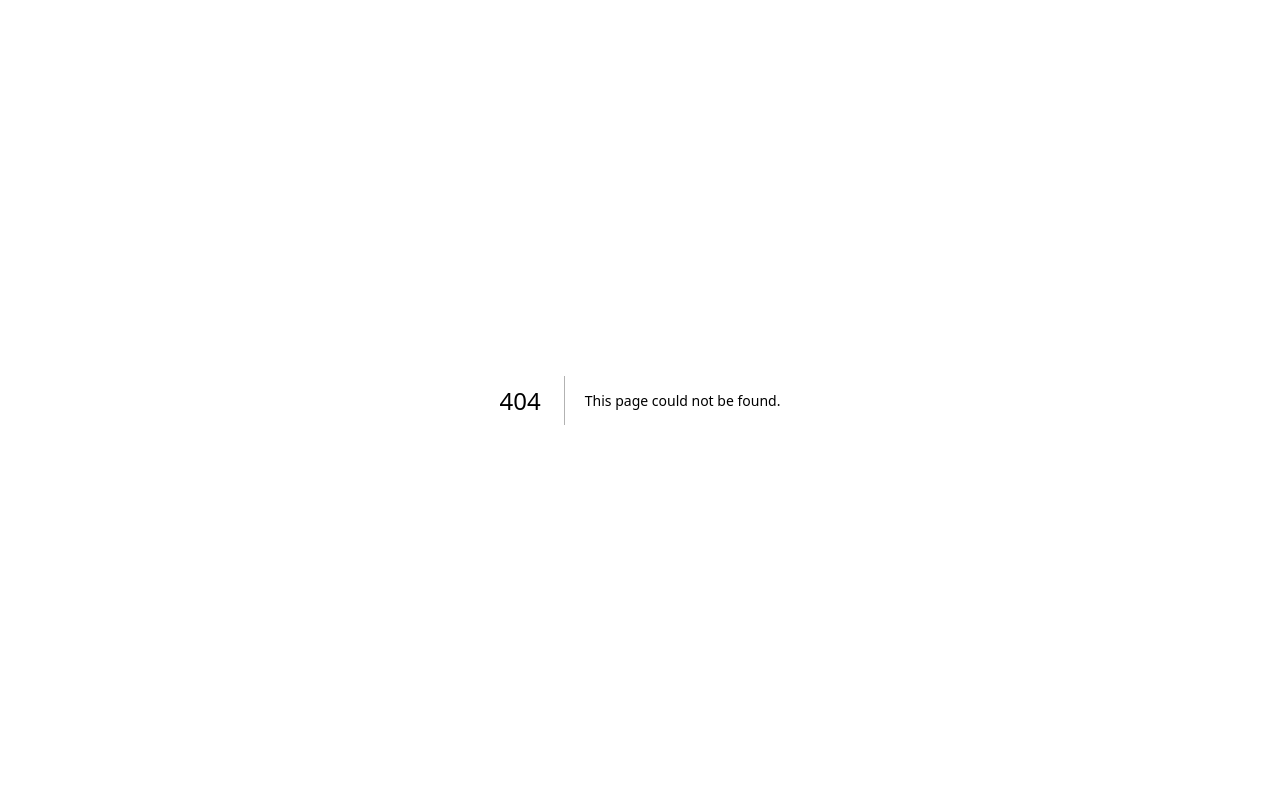
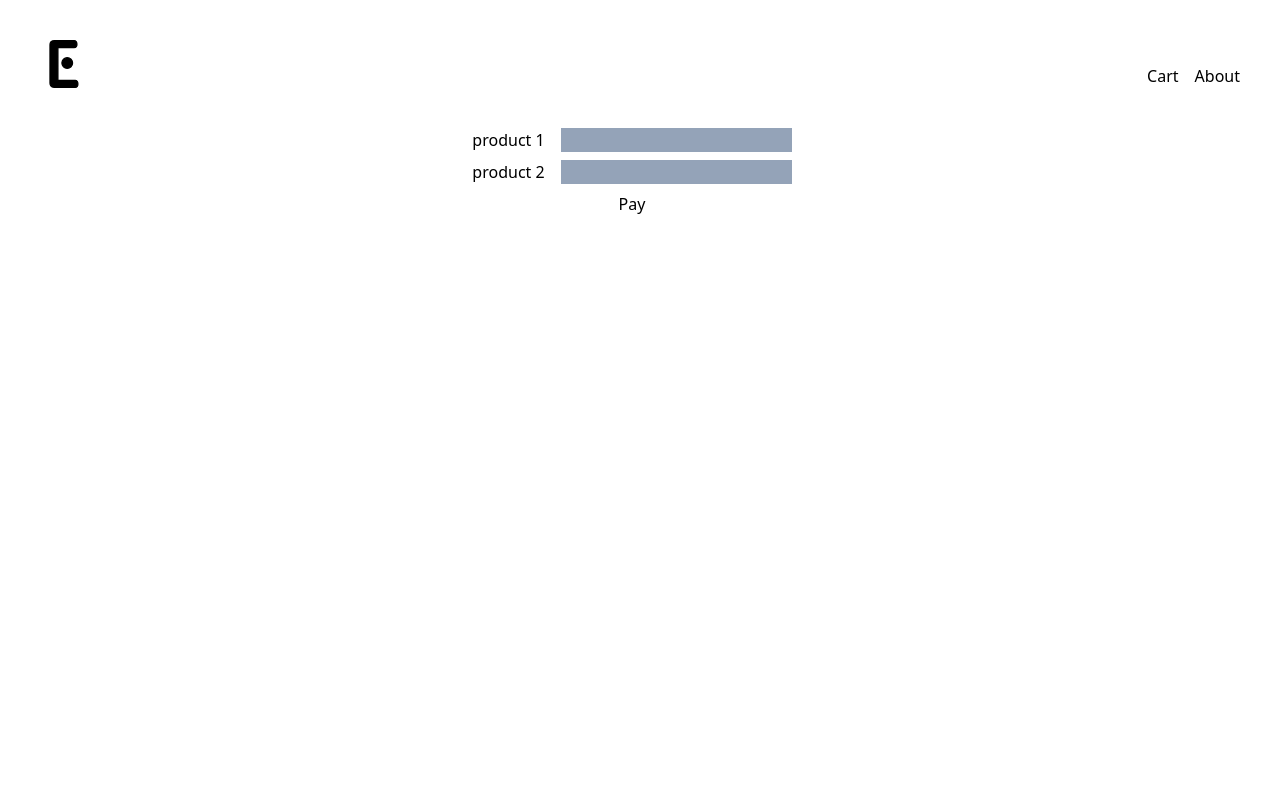
Before and after one commit to TSHOGX/eCommerce, a Next.js app: page /purchase in a window 1280 px wide. Before the commit this address had no page. Shown: the top 800 px of the page. Built offline with nearby package versions, Linux system fonts and the light colour scheme.

Commit message:
simple header & routers

```diff
--- /dev/null
+++ b/app/about/page.tsx
@@ -0,0 +1,7 @@
+export default function About() {
+  return (
+    <main className="flex min-h-screen flex-col items-center justify-between p-24">
+      hello, about
+    </main>
+  );
+}
--- a/app/layout.tsx
+++ b/app/layout.tsx
@@ -2,6 +2,7 @@ import "./globals.css";
 import type { Metadata } from "next";
 import { ReactNode, Suspense } from "react";
 import Footer from "@/components/layout/footer";
+import Header from "@/components/layout/header";
 
 export const metadata: Metadata = {
   title: "eCommerce",
@@ -12,6 +13,7 @@ export default function RootLayout({ children }: { children: ReactNode }) {
   return (
     <html lang="en">
       <body className="">
+        <Header />
         <Suspense>
           <main>{children}</main>
         </Suspense>
--- /dev/null
+++ b/app/purchase/confirmation/page.tsx
@@ -0,0 +1,8 @@
+export default function Confirmation() {
+  return (
+    <main className="flex min-h-screen flex-col items-center">
+      <div>/purchase/confirmation</div>
+      <div>display confirm# & greetings along with order details</div>
+    </main>
+  );
+}
--- /dev/null
+++ b/app/purchase/page.tsx
@@ -0,0 +1,59 @@
+// list of items. Item contains name, price, and quantity fields
+// Validate and Save user selected items for purchase
+"use client";
+
+import { useState } from "react";
+import { useRouter } from "next/navigation";
+
+export default function Purchase() {
+  const router = useRouter();
+
+  const [order, setOrder] = useState({
+    buyQuantity: [0, 0, 0, 0, 0],
+    credit_card_number: "",
+    expir_date: "",
+    cvvCode: "",
+    car_holder_name: "",
+    address_1: "",
+    address_2: "",
+    city: "",
+    state: "",
+    zip: "",
+  });
+
+  const handleSubmit = (e: React.SyntheticEvent) => {
+    e.preventDefault();
+    console.log(order.buyQuantity);
+    router.push("/purchase/paymentEntry");
+  };
+
+  return (
+    <main className="flex min-h-screen flex-col items-center">
+      <form className=" flex flex-col gap-2" onSubmit={handleSubmit}>
+        <div>
+          <label htmlFor="">product 1</label>
+          <input
+            className=" bg-slate-400 mx-4 text-white"
+            type="number"
+            required
+            onChange={(e) => {
+              order.buyQuantity[0] = parseInt(e.target.value);
+            }}
+          />
+        </div>
+        <div>
+          <label htmlFor="">product 2</label>
+          <input
+            className=" bg-slate-400 mx-4 text-white"
+            type="number"
+            required
+            onChange={(e) => {
+              order.buyQuantity[1] = parseInt(e.target.value);
+            }}
+          />
+        </div>
+        <button className=" hover:bg-slate-400 mr-4">Pay</button>
+      </form>
+    </main>
+  );
+}
--- /dev/null
+++ b/app/purchase/paymentEntry/page.tsx
@@ -0,0 +1,11 @@
+export default function PaymentEntry() {
+  return (
+    <main className="flex min-h-screen flex-col items-center">
+      <div>/purchase/paymentEntry</div>
+      <div>
+        credit card number, expiration date, cvvCode, and card holder name
+      </div>
+      <div>Validate and store payment information</div>
+    </main>
+  );
+}
--- /dev/null
+++ b/app/purchase/shippingEntry/page.tsx
@@ -0,0 +1,11 @@
+export default function ShippingEntry() {
+  return (
+    <main className="flex min-h-screen flex-col items-center">
+      <div>/purchase/shippingEntry</div>
+      <div>
+        name, addressLine1, addressLine2, city, state, and zip as properties.
+      </div>
+      <div>Validate and store shipping information</div>
+    </main>
+  );
+}
--- /dev/null
+++ b/app/purchase/viewOrder/page.tsx
@@ -0,0 +1,8 @@
+export default function ViewOrder() {
+  return (
+    <main className="flex min-h-screen flex-col items-center">
+      <div>/purchase/viewOrder</div>
+      <div>Validate and store order confirmed by the user</div>
+    </main>
+  );
+}
--- a/components/icons/location.tsx
+++ b/components/icons/location.tsx
@@ -11,9 +11,9 @@ export default function LocationIcon(props: React.ComponentProps<"svg">) {
     >
       <path
         fill="white"
-        fill-rule="evenodd"
+        fillRule="evenodd"
         d="M4.5 9.001a7.5 7.5 0 1115 0c0 1.205-.385 2.576-.934 3.928-.555 1.364-1.302 2.767-2.08 4.055a39.918 39.918 0 01-2.307 3.405c-.688.905-1.316 1.632-1.711 1.947a.75.75 0 01-.936 0c-.395-.315-1.023-1.042-1.711-1.947a39.916 39.916 0 01-2.306-3.405c-.78-1.288-1.526-2.691-2.08-4.056-.55-1.351-.935-2.722-.935-3.927zM12 12.25a3.25 3.25 0 100-6.5 3.25 3.25 0 000 6.5z"
-        clip-rule="evenodd"
+        clipRule="evenodd"
       ></path>
     </svg>
   );
--- /dev/null
+++ b/components/icons/logo.tsx
@@ -0,0 +1,20 @@
+export default function Logo(props: React.ComponentProps<"svg">) {
+  return (
+    <svg
+      viewBox="0 0 266 436"
+      role="img"
+      width="48px"
+      height="48px"
+      fill="none"
+      aria-hidden="true"
+      focusable="false"
+    >
+      <path
+        d="M13.275 17.4042L13.2669 17.4156L13.2589 17.4271C8.09263 24.8189 5.5 33.1399 5.5 42.2322V393.074C5.5 402.165 8.09119 410.535 13.2278 418.042C19.2689 426.871 30.2665 430.326 43.7938 430.326H234.31C242.531 430.326 249.523 427.577 254.107 421.304C258.457 415.351 259.949 407.128 259.588 397.596C259.398 388.572 257.556 380.835 253.231 375.258C248.686 369.398 242.062 366.752 234.31 366.752H77.9233V69.0742H224.94C233.246 69.0742 240.351 66.4301 245.056 60.2783C249.561 54.3865 251.107 46.231 250.737 36.8113L250.737 36.807C250.369 27.5978 248.376 19.7571 243.982 14.124C239.375 8.21745 232.736 5.5 224.94 5.5H43.7938C30.324 5.5 19.3402 8.81963 13.275 17.4042ZM196.82 243.973L196.828 243.965L196.836 243.957C206.381 234.569 211.181 222.907 211.181 209.324C211.181 195.742 206.381 184.08 196.836 174.692L196.828 174.684L196.82 174.676C187.235 165.325 175.507 160.62 161.956 160.62C148.701 160.62 137.237 165.362 127.875 174.724C118.48 184.119 113.772 195.771 113.772 209.324C113.772 222.878 118.48 234.53 127.875 243.925C137.237 253.287 148.701 258.029 161.956 258.029C175.507 258.029 187.235 253.324 196.82 243.973Z"
+        fill="black"
+        stroke="black"
+        strokeWidth="11"
+      />
+    </svg>
+  );
+}
--- /dev/null
+++ b/components/layout/header/index.tsx
@@ -0,0 +1,22 @@
+import Logo from "@/components/icons/logo";
+import Link from "next/link";
+
+export default async function Footer() {
+  return (
+    <div className="">
+      <div className=" container px-10 py-10 mx-auto flex items-end justify-between">
+        <Link href={`/`}>
+          <Logo />
+        </Link>
+        <div className=" inline-flex gap-4">
+          <Link className=" hover:font-bold" href={`/purchase`}>
+            Cart
+          </Link>
+          <Link className=" hover:font-bold" href={`/about`}>
+            About
+          </Link>
+        </div>
+      </div>
+    </div>
+  );
+}
```
